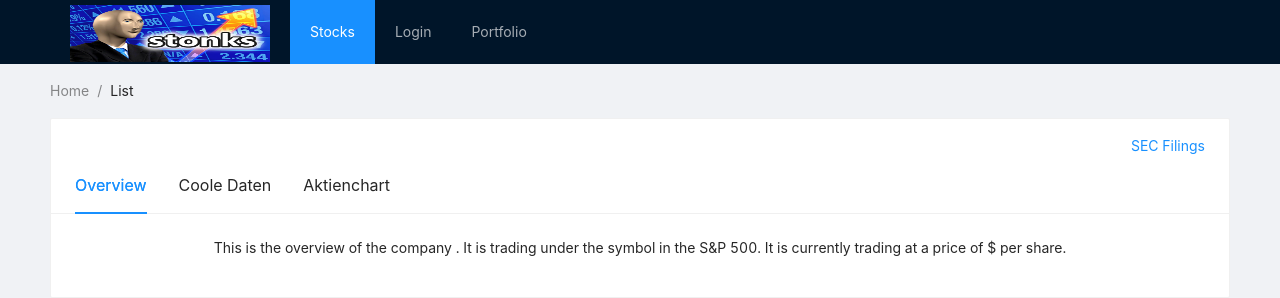
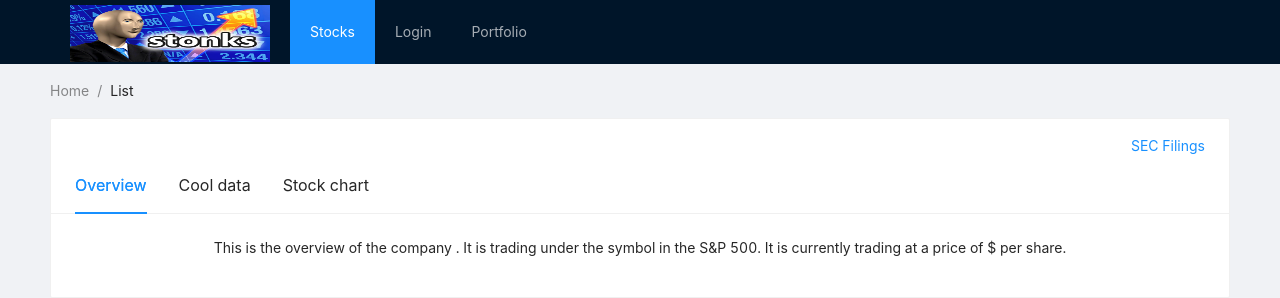
Before and after one commit to neoraven/Teamprojekt_SS20_CGI, a React (Create React App) app in the folder frontend/stonksapp/: page /company/1 in a window 1280 px wide. Shown: the top 298 px of the page. Built offline with nearby package versions, Linux system fonts and the light colour scheme; no server answers.

Commit message:
Language

```diff
--- a/frontend/stonksapp/src/containers/StocksDetailedView.js
+++ b/frontend/stonksapp/src/containers/StocksDetailedView.js
@@ -10,9 +10,9 @@ class StocksDetail extends React.Component {
     stock: {},
     most_recent: [],
     key: 'tab1',
-    prices : [],
-    stockChartXValues : [],
-    stockChartYValues : [],
+    prices: [],
+    stockChartXValues: [],
+    stockChartYValues: [],
   }
   onTabChange = (key, type) => {
     console.log(key, type);
@@ -39,7 +39,7 @@ class StocksDetail extends React.Component {
     axios.get(`http://127.0.0.1:8000/api/stocks/${symbol}/prices/all/`)
       .then(res => {
         this.setState({
-          prices : res.data
+          prices: res.data
         })
         this.state.prices.map(price => this.state.stockChartXValues.push(price.date))
         this.state.prices.map(price => this.state.stockChartYValues.push(price.p_open))
@@ -55,11 +55,11 @@ class StocksDetail extends React.Component {
     },
     {
       key: 'tab2',
-      tab: 'Coole Daten',
+      tab: 'Cool data',
     },
     {
       key: 'tab3',
-      tab: 'Aktienchart'
+      tab: 'Stock chart'
     }
   ];
 
@@ -76,10 +76,10 @@ class StocksDetail extends React.Component {
             y: this.state.stockChartYValues,
             type: 'scatter',
             mode: 'lines',
-          marker: {color: 'red'},
+            marker: { color: 'red' },
           }
         ]}
-      layout={{autosize : true}}
+        layout={{ autosize: true }}
       />
     </div>
   };
```
Lines whose indentation alone changed are shown as unchanged.
